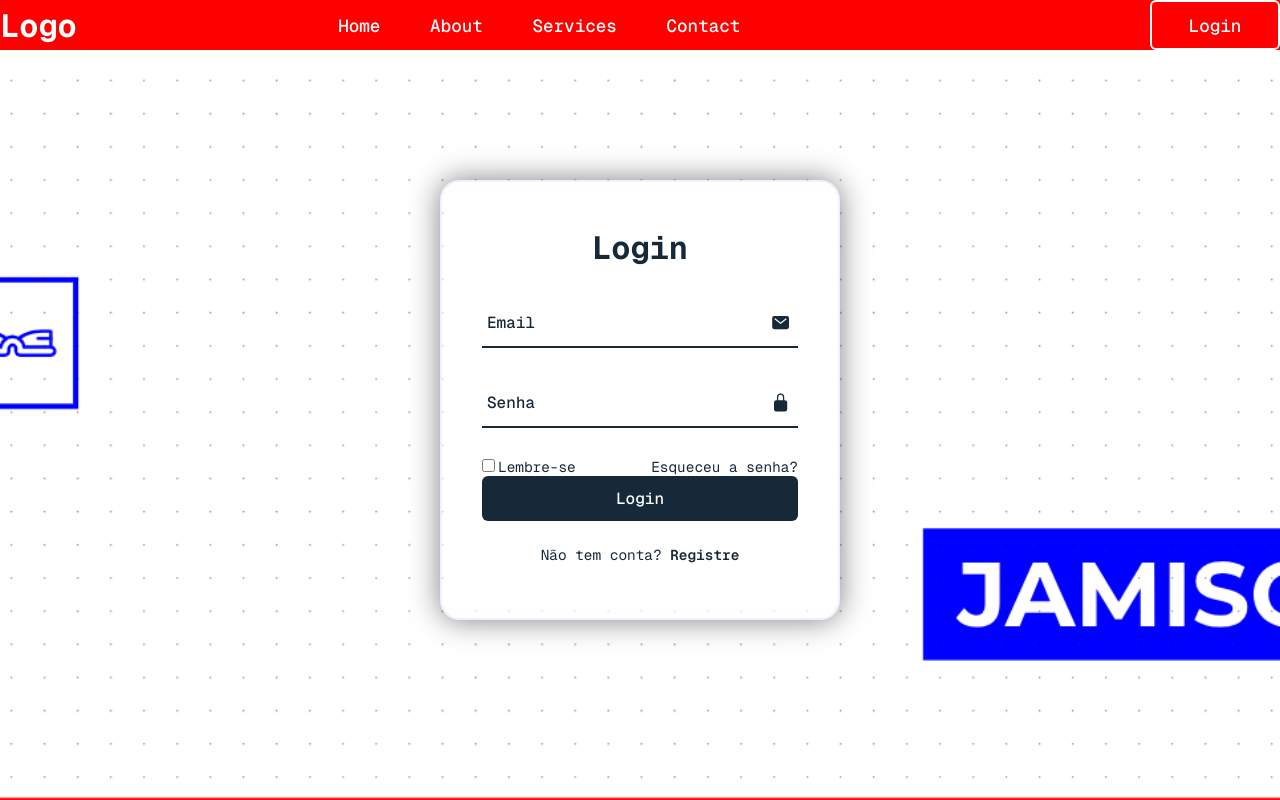
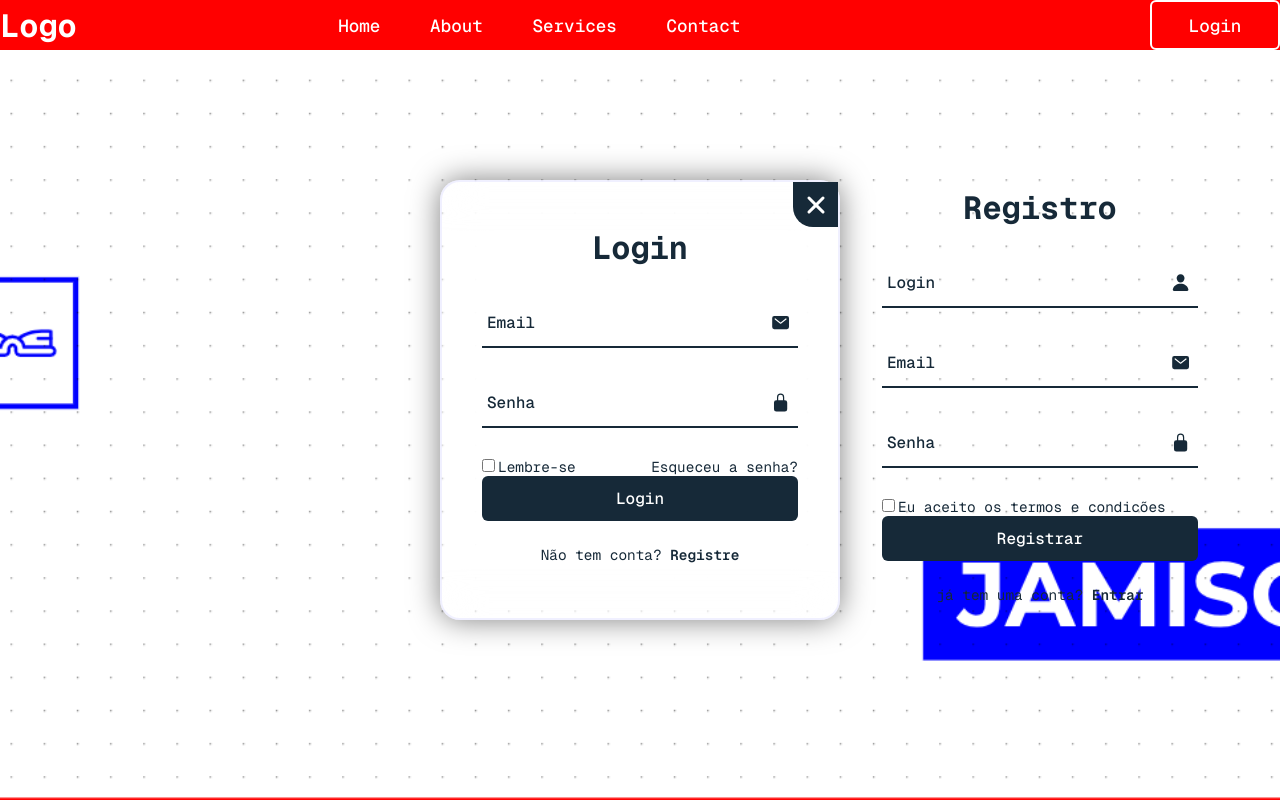
Before and after one commit to JamesFerreira24/EntrarEregistrar, a plain HTML site: page index.html in a window 1280 px wide. Drawn offline with nearby package versions, Linux system fonts and the light colour scheme.

Commit message:
javascript

```diff
--- a/index.html
+++ b/index.html
@@ -26,6 +26,8 @@
     </header>
 
     <div class="wrapper">
+        <span class="icon-close"><ion-icon name="close"></ion-icon></span>
+
         <div class="form-box login">
             <h2>Login</h2>
             <form action="#">
@@ -54,6 +56,49 @@
         </div>
         </form>
     </div>
+
+
+    <div class="form-box register">
+        <h2>Registro</h2>
+        <form action="#">
+
+            <div class="input-box">
+                <span class="icon">
+                    <ion-icon name="person"></ion-icon>
+                </span>
+                <input type="text" required>
+                <label>Login</label>
+            </div>
+
+        <div class="input-box">
+            <span class="icon">
+                <ion-icon name="mail"></ion-icon>
+            </span>
+            <input type="email" required>
+            <label>Email</label>
+        </div>
+
+        <div class="input-box">
+            <span class="icon">
+            <ion-icon name="lock-closed"></ion-icon></span>
+            <input type="Senha" required>
+            <label>Senha</label>
+        </div>
+        <div class="remember-forgot">
+        <label><input type="checkbox">Eu aceito os termos e condicões</label>
+
+        </div>
+
+    <button type="submit" class="btn">Registrar</button>
+    <div class="login-register">
+        <p>já tem uma conta? <a href="#"
+        class="login-link">Entrar</a>
+    </p>
+    </div>
+    </form>
+</div>
+
+
     </div>
 
 <script scr="script.js"></script>
--- a/style.css
+++ b/style.css
@@ -97,11 +97,45 @@ transition: .5s;
     display: flex;
     justify-content: center;
     align-items: center;
+    /*overflow: hidden*/;
+    transition: height .2s ease;
+}
+
+.wrapper.active {
+    height: 520px;
 }
 
 .wrapper .form-box{
     width: 100%;
     padding: 40px;
+}
+
+.wrapper .form-box.login {
+    /*display: none;*/
+}
+
+.wrapper .form-box.register {
+    position: absolute;
+    transform: translateX(400px);
+}
+
+
+
+.wrapper .icon-close {
+    position: absolute;
+    top: 0;
+    right: 0;
+    width: 45px;
+    height: 45px;
+    background: #162938;
+    font-size: 2em;
+    color: white;
+    display: flex;
+    justify-content: center;
+    align-items: center;
+    border-bottom-left-radius: 20px;
+    cursor: pointer;
+    z-index: 1;
 }
 
 .form-box h2 {
```
Also changed, not shown: script.js (added, +11 -0 lines).
